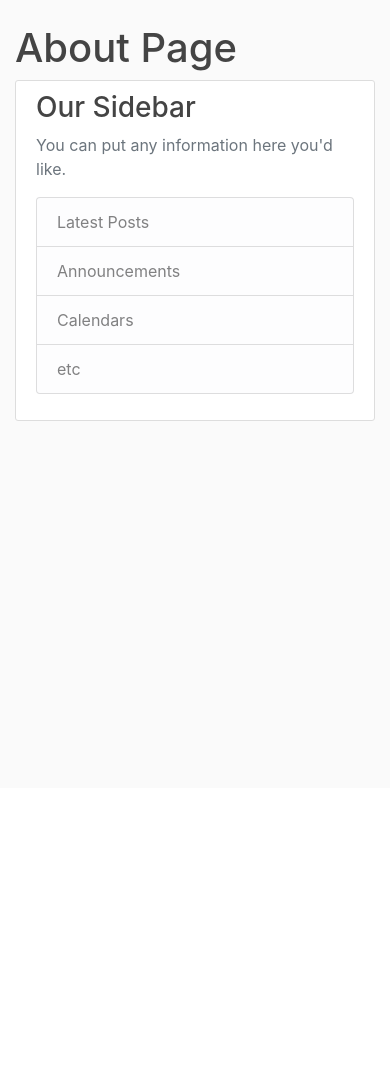
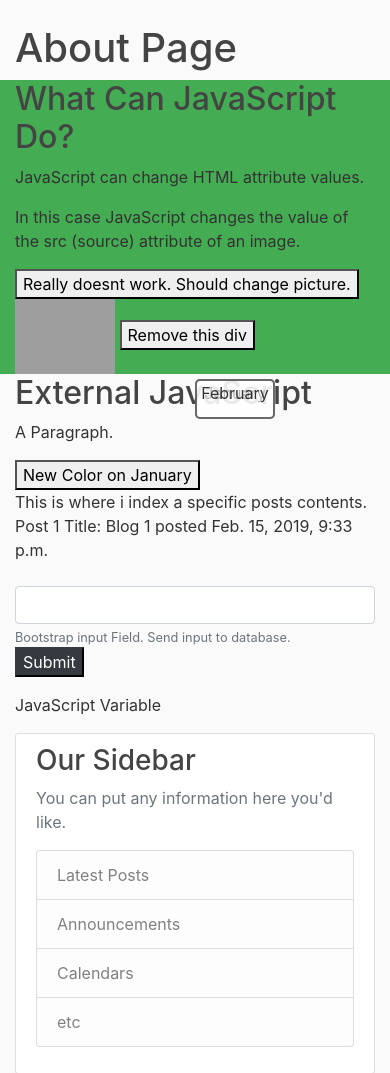
Before and after one commit to Dynge/my-first-blog, a Django app: page /about/ in a window 390 px wide. Shown: the part 56-1129 px from the top of the page. Before the commit the page ends 477 px from the top, so only its background shows below. Run offline with Django 3.2, Linux system fonts and the light colour scheme; data comes from the database, SQL or seed files in the repository; both versions use the stored data as it was after the commit; some libraries are stand-ins or nearby versions; grey boxes are pictures that could not be loaded.

Commit message:
Databases now work! Both sending and receiving data!

```diff
--- a/Tutorial.txt
+++ b/Tutorial.txt
@@ -1 +1,3 @@
 https://www.youtube.com/watch?v=UmljXZIypDc&list=PL-osiE80TeTtoQCKZ03TU5fNfx2UY6U4p
+
+Jquery $.get() $.post()
--- /dev/null
+++ b/blog/static/blog/css/drag_styles.css
@@ -0,0 +1,17 @@
+#my-first-div {
+    background: rgb(68, 172, 82);
+}
+
+aside {
+    position: absolute;
+    left: 50%;
+    top: 50%;
+    /* set these so Chrome doesn't return 'auto' from getComputedStyle */
+    width: 80px;
+    height: 40px;
+    text-align: center;
+    background: rgba(255, 255, 255, 0.66);
+    border: 2px solid rgba(0, 0, 0, 0.5);
+    /*rounds the corners*/
+    border-radius: 5px;
+}
--- /dev/null
+++ b/blog/static/blog/js/color_content.js
@@ -0,0 +1,19 @@
+function myFunction() {
+    document.getElementById("demo").innerHTML = "Paragraph changed.";
+}
+
+/**
+ * Changing color of the given ID's style.
+ * @param {string} itemID This is the ID you want to change the background color of.
+ */
+function newColor(itemID) {
+    var object;
+    object = document.getElementById(itemID);
+    var col_index = Math.floor(Math.random() * 3);
+    var colors = ["#FF530D", "#FF0DFF", "#0F27FF"];
+    object.style.background = colors[col_index]
+}
+
+function newCont() {
+    document.getElementById('my-first-div').innerHTML = "<frame src= 'test.html'>";
+}
--- /dev/null
+++ b/blog/static/blog/js/dragdrop.js
@@ -0,0 +1,40 @@
+/**
+ *
+ * @param {*} event
+ */
+function drag_start(event) {
+    var style = window.getComputedStyle(event.target, null);
+    event.dataTransfer.setData("text",
+        (parseInt(style.getPropertyValue("left"), 10) - event.clientX) +
+        ',' +
+        (parseInt(style.getPropertyValue("top"), 10) - event.clientY) +
+        ',' +
+        event.target.id);
+}
+
+function drop(event) {
+    var offset = event.dataTransfer.getData("text").split(',');
+    var drag_object = document.getElementById(offset[2]);
+    drag_object.style.left = (event.clientX + parseInt(offset[0], 10)) + 'px';
+    drag_object.style.top = (event.clientY + parseInt(offset[1], 10)) + 'px';
+    event.preventDefault();
+    drag_object.style.background = 'rgba(200, 200, 200, 0.66)';
+    document.getElementById('js_var').innerHTML = ('X: ' + parseInt(event.clientX, 10)) + " Y: " + parseInt(event.clientY, 10);
+    return false;
+}
+
+function drag_over(event) {
+    event.preventDefault();
+    return false;
+}
+
+var drag_ids;
+drag_ids = ["dragme", "dragme2"];
+for (let index = 0; index < drag_ids.length; index++) {
+    var drag_object = document.getElementById(drag_ids[index]);
+    drag_object.addEventListener('dragstart', drag_start, false);
+
+}
+
+document.body.addEventListener('dragover', drag_over, false);
+document.body.addEventListener('drop', drop, false);
--- /dev/null
+++ b/blog/static/blog/js/post_data.js
@@ -0,0 +1,33 @@
+//$.post("url", data,
+//    function(data, textStatus, jqXHR) {
+//
+//    },
+//    "dataType"
+//);
+$(document).ready(function() {
+    $('#js_var').click(function() {
+        $(this).html("You just changed this via JQ");
+    });
+});
+
+$(document).ready(function() {
+    $('#submit-author').click(function(e) {
+        var urlParams = new URLSearchParams(window.location.search);
+        console.log(urlParams);
+        var input_text = $('#new-author').text();
+        $('#js_var').html("You clicked via Jq");
+        console.log("I am here")
+    });
+});
+
+
+$(document).ready(function() {
+    $('#js_var').click(function(e) {
+        e.preventDefault();
+        new_id = Math.floor(Math.random() * 100);
+        $.post('', { id: 2}, function() {
+            //alert(data);
+            //$("#js_var").html(data);
+        });
+    });
+});
--- a/blog/templates/blog/about.html
+++ b/blog/templates/blog/about.html
@@ -1,5 +1,51 @@
 {% extends "blog/base.html" %} {% block content %}
+<h1>About Page</h1>
+<div class="row" id="my-first-div">
+    <div class="col-sm-5">
+        <h2>What Can JavaScript Do?</h2>
+        <p>JavaScript can change HTML attribute values.</p>
+        <p>In this case JavaScript changes the value of the src (source) attribute of an image.</p>
+    </div>
+    <div class="col-sm-7">
+        <button onclick="document.getElementById('myImage').src='pic_bulbon.gif'">Really doesnt work. Should change picture.</button>
 
-<h1>About Page</h1>
+        <img id="myImage" src="pic_bulboff.gif" style="width:100px">
+
+        <button onclick="document.getElementById('my-first-div').innerHTML = 'This is gone now '">Remove this div</button>
+    </div>
+</div>
+
+<h2>External JavaScript</h2>
+
+<p id='demo'>A Paragraph.</p>
+
+<button type="button" onclick='newColor("dragme")'>New Color on January</button> {% if posts %}
+<p>This is where i index a specific posts contents. Post 1 Title: {{posts.0.title}} posted {{posts.0.date_posted}} </p> {% endif %}
+<!--objects.<number> indexes the queryset-->
+<div class="form-group">
+    <label for=""></label>
+    <input type="text" class="form-control" name="" id="new-author" aria-describedby="helpId" placeholder="">
+    <small id="helpId" class="form-text text-muted">Bootstrap input Field. Send input to database.</small>
+    <button type="button" class="btn-dark" , id="submit-author">Submit</button>
+</div>
+<!--Dragable items only work on the placement of the page where there is
+information such as paragraphs (or canvas').-->
+<aside draggable="true" id="dragme">
+    January
+</aside>
+<aside draggable="true" id="dragme2">
+    February
+</aside>
+
+
+
+
+
+
+<p id="js_var">JavaScript Variable</p>
+
+<!--Here we import a javascript. We can then use these in the HTML file.-->
+
+
 
 {% endblock content %}
--- a/blog/templates/blog/base.html
+++ b/blog/templates/blog/base.html
@@ -1,5 +1,5 @@
 {% load static %}
-
+{% csrf_token %}
 <!doctype html>
 <html lang="en">
 
@@ -12,11 +12,14 @@
     <!-- Required meta tags -->
     <meta charset="utf-8">
     <meta name="viewport" content="width=device-width, initial-scale=1, shrink-to-fit=no">
+    <!-- Custom CSS -->
+    <link rel="stylesheet" href="{% static 'blog/css/drag_styles.css'%}">
 
     <!-- Bootstrap CSS -->
     <link rel="stylesheet" href="https://stackpath.bootstrapcdn.com/bootstrap/4.1.3/css/bootstrap.min.css" integrity="sha384-MCw98/SFnGE8fJT3GXwEOngsV7Zt27NXFoaoApmYm81iuXoPkFOJwJ8ERdknLPMO" crossorigin="anonymous">
-    <link rel="stylesheet" type="text/css" href="{% static 'blog/main.css'%}" </head>
+    <link rel="stylesheet" type="text/css" href="{% static 'blog/css/main.css'%}">
 
+</head>
     <body>
         <header class="site-header">
             <nav class="navbar navbar-expand-md navbar-dark bg-steel fixed-top">
@@ -48,7 +51,7 @@
                     <div class="alert alert-{{message.tags}}">
                         {{ message }}
                     </div>
-                    {% endfor %} {% endif %} {% block content %}{% endblock %}
+                    {% endfor %} {% endif %} {% block content %} {% endblock %}
                 </div>
                 <div class="col-md-4">
                     <div class="content-section">
@@ -67,9 +70,14 @@
         </main>
         <!-- Optional JavaScript -->
         <!-- jQuery first, then Popper.js, then Bootstrap JS -->
-        <script src="https://code.jquery.com/jquery-3.3.1.slim.min.js" integrity="sha384-q8i/X+965DzO0rT7abK41JStQIAqVgRVzpbzo5smXKp4YfRvH+8abtTE1Pi6jizo" crossorigin="anonymous"></script>
+        <script src="https://code.jquery.com/jquery-3.3.1.js" integrity="sha256-2Kok7MbOyxpgUVvAk/HJ2jigOSYS2auK4Pfzbm7uH60=" crossorigin="anonymous"></script>
+        <!--<script src="https://code.jquery.com/jquery-3.3.1.slim.min.js" integrity="sha384-q8i/X+965DzO0rT7abK41JStQIAqVgRVzpbzo5smXKp4YfRvH+8abtTE1Pi6jizo" crossorigin="anonymous"></script>-->
         <script src="https://cdnjs.cloudflare.com/ajax/libs/popper.js/1.14.3/umd/popper.min.js" integrity="sha384-ZMP7rVo3mIykV+2+9J3UJ46jBk0WLaUAdn689aCwoqbBJiSnjAK/l8WvCWPIPm49" crossorigin="anonymous"></script>
         <script src="https://stackpath.bootstrapcdn.com/bootstrap/4.1.3/js/bootstrap.min.js" integrity="sha384-ChfqqxuZUCnJSK3+MXmPNIyE6ZbWh2IMqE241rYiqJxyMiZ6OW/JmZQ5stwEULTy" crossorigin="anonymous"></script>
+        <!--Custom Javascript-->
+        <script src="{% static 'blog/js/dragdrop.js' %}"></script>
+        <script src="{% static 'blog/js/color_content.js' %}"></script>
+        <script src="{% static 'blog/js/post_data.js' %}"></script>
     </body>
 
 </html>
--- a/blog/templates/blog/home.html
+++ b/blog/templates/blog/home.html
@@ -1,5 +1,4 @@
 {% extends "blog/base.html" %} {% block content %}
-
 <div class="row">
     <div class="col-sm-4">
 
@@ -22,6 +21,7 @@
         </div>
         <h2><a class="article-title" href="#">{{ post.title }}</a></h2>
         <p class="article-content">{{ post.content }}</p>
+        <p class="article-content"><small>{{ post.id }}</small></p>
     </div>
 </article>
 {% endfor %} {% endblock content %}
--- a/blog/views.py
+++ b/blog/views.py
@@ -1,6 +1,7 @@
 from django.shortcuts import render
 from django.http import HttpResponse
 from .models import Post
+from django.views.decorators.csrf import csrf_exempt
 import csv
 
 # Create your views here.
@@ -24,14 +25,28 @@ def home(request):
     context = {"posts": Post.objects.all()}
     return render(request, "blog/home.html", context)
 
+@csrf_exempt
+def about(request):
 
-def about(request):
-    query = request.GET.get("search_res", None)
+    context = {
+        "title": "About",
+        "posts": Post.objects.all(),
+        "first_post": Post.objects.filter(id=1),
+    }
 
-    context = {"title": "About"}
-    if query and request.method == "GET":
-        results = Drivers.objects.filter(destination_one=query)
-        context.update({"results": results})
+    if request.method == "POST":
+        Post2Update = Post.objects.get(id=request.POST.get('id'))
+        #if request.POST.get('id'):
+        if Post2Update:
+            #Post2Update.id = request.POST.get('id')
+            Post2Update.content = "Wow we actually hit one by random"
+            print(Post2Update)
+            print(request.POST.get('id'))
+            Post2Update.save()
+        #Post2Update.id = request.POST.get("id","")
+        #for post in Posts2Update:
+        #    post.save()
+
     return render(request, "blog/about.html", context)
 
 
```
Also changed, not shown: blog/static/blog/css/main.css (line endings or trailing spaces), db.sqlite3.
